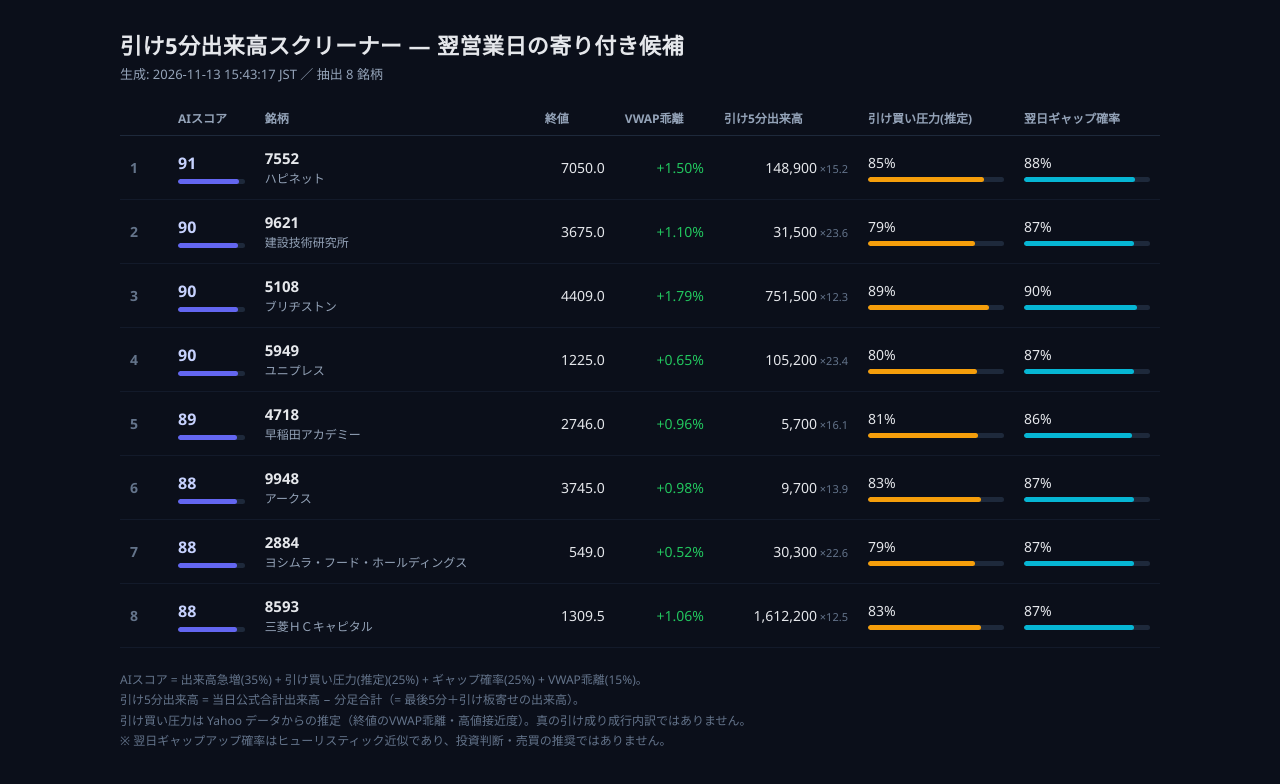
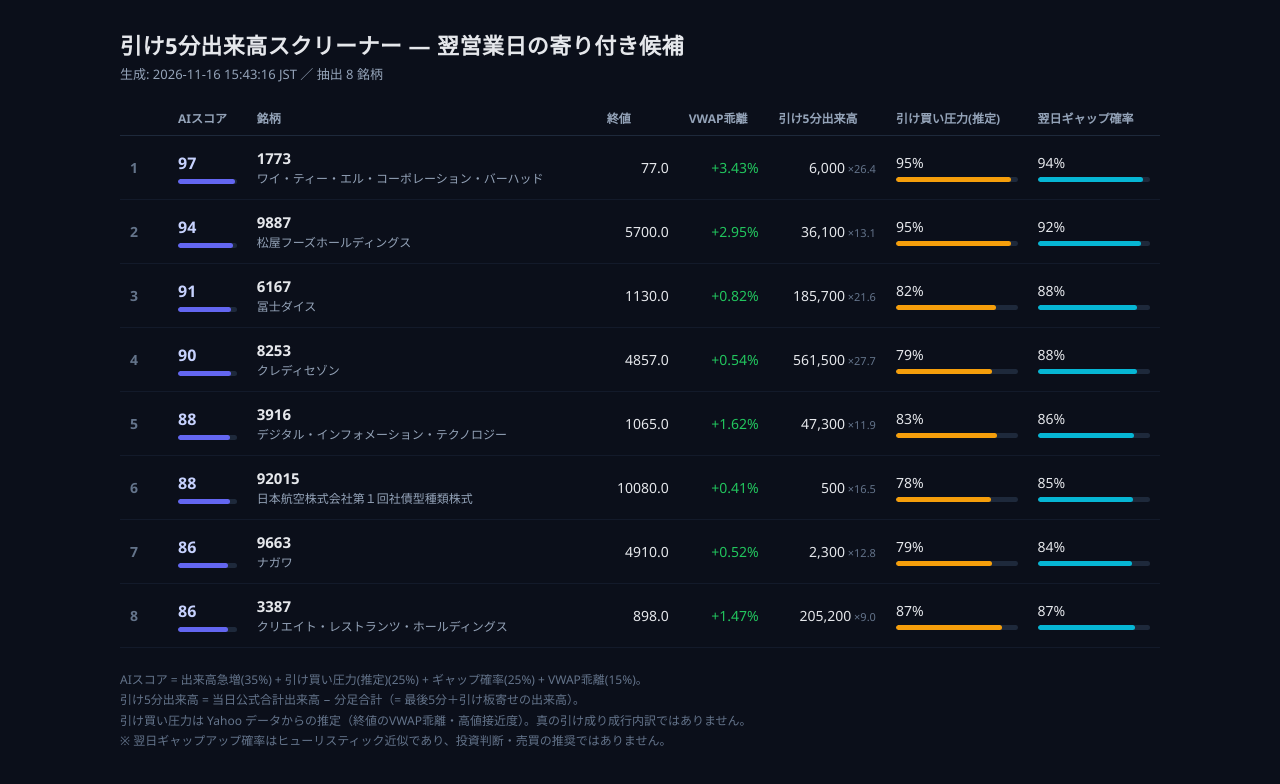
Before and after one commit to Ggtzamurai/hikike-screener-web, a plain HTML site: page index.html in a window 1280 px wide. Drawn offline with Linux system fonts and the light colour scheme.

Commit message:
screener update 2026-11-16 15:43

```diff
--- a/index.html
+++ b/index.html
@@ -4,7 +4,7 @@
 <meta http-equiv="Cache-Control" content="no-cache, no-store, must-revalidate">
 <meta http-equiv="Pragma" content="no-cache">
 <meta http-equiv="Expires" content="0">
-<title>引け5分出来高スクリーナー 2026-11-13</title>
+<title>引け5分出来高スクリーナー 2026-11-16</title>
 <style>
   :root { color-scheme: dark; }
   body { margin:0; background:#0b0f1a; color:#e5e7eb;
@@ -51,7 +51,7 @@
 </style></head>
 <body><div class="wrap">
   <h1>引け5分出来高スクリーナー — 翌営業日の寄り付き候補</h1>
-  <div class="meta">生成: 2026-11-13 15:43:17 JST ／ 抽出 8 銘柄</div>
+  <div class="meta">生成: 2026-11-16 15:43:16 JST ／ 抽出 8 銘柄</div>
 
   <div class="table-wrap"><table>
     <thead><tr>
@@ -61,90 +61,90 @@
     <tbody>
         <tr>
           <td class="rank" data-label="順位">1</td>
-          <td class="score" data-label="AIスコア"><span class="score-num">91</span>
-              <div class="bar"><div class="bar-fill" style="width:91%;background:#6366f1"></div></div></td>
-          <td class="sym"><b>7552</b><br><span class="nm">ハピネット</span></td>
-          <td class="num" data-label="終値">7050.0</td>
-          <td class="num" data-label="VWAP乖離" style="color:#22c55e">+1.50%</td>
-          <td class="num" data-label="引け5分出来高">148,900<span class="sub"> ×15.2</span></td>
-          <td data-label="引け買い圧力(推定)">85%<div class="bar"><div class="bar-fill" style="width:85%;background:#f59e0b"></div></div></td>
-          <td data-label="翌日ギャップ確率">88%<div class="bar"><div class="bar-fill" style="width:88%;background:#06b6d4"></div></div></td>
+          <td class="score" data-label="AIスコア"><span class="score-num">97</span>
+              <div class="bar"><div class="bar-fill" style="width:97%;background:#6366f1"></div></div></td>
+          <td class="sym"><b>1773</b><br><span class="nm">ワイ・ティー・エル・コーポレーション・バーハッド</span></td>
+          <td class="num" data-label="終値">77.0</td>
+          <td class="num" data-label="VWAP乖離" style="color:#22c55e">+3.43%</td>
+          <td class="num" data-label="引け5分出来高">6,000<span class="sub"> ×26.4</span></td>
+          <td data-label="引け買い圧力(推定)">95%<div class="bar"><div class="bar-fill" style="width:95%;background:#f59e0b"></div></div></td>
+          <td data-label="翌日ギャップ確率">94%<div class="bar"><div class="bar-fill" style="width:94%;background:#06b6d4"></div></div></td>
         </tr>
         <tr>
           <td class="rank" data-label="順位">2</td>
-          <td class="score" data-label="AIスコア"><span class="score-num">90</span>
-              <div class="bar"><div class="bar-fill" style="width:90%;background:#6366f1"></div></div></td>
-          <td class="sym"><b>9621</b><br><span class="nm">建設技術研究所</span></td>
-          <td class="num" data-label="終値">3675.0</td>
-          <td class="num" data-label="VWAP乖離" style="color:#22c55e">+1.10%</td>
-          <td class="num" data-label="引け5分出来高">31,500<span class="sub"> ×23.6</span></td>
-          <td data-label="引け買い圧力(推定)">79%<div class="bar"><div class="bar-fill" style="width:79%;background:#f59e0b"></div></div></td>
-          <td data-label="翌日ギャップ確率">87%<div class="bar"><div class="bar-fill" style="width:87%;background:#06b6d4"></div></div></td>
+          <td class="score" data-label="AIスコア"><span class="score-num">94</span>
+              <div class="bar"><div class="bar-fill" style="width:94%;background:#6366f1"></div></div></td>
+          <td class="sym"><b>9887</b><br><span class="nm">松屋フーズホールディングス</span></td>
+          <td class="num" data-label="終値">5700.0</td>
+          <td class="num" data-label="VWAP乖離" style="color:#22c55e">+2.95%</td>
+          <td class="num" data-label="引け5分出来高">36,100<span class="sub"> ×13.1</span></td>
+          <td data-label="引け買い圧力(推定)">95%<div class="bar"><div class="bar-fill" style="width:95%;background:#f59e0b"></div></div></td>
+          <td data-label="翌日ギャップ確率">92%<div class="bar"><div class="bar-fill" style="width:92%;background:#06b6d4"></div></div></td>
         </tr>
         <tr>
           <td class="rank" data-label="順位">3</td>
-          <td class="score" data-label="AIスコア"><span class="score-num">90</span>
-              <div class="bar"><div class="bar-fill" style="width:90%;background:#6366f1"></div></div></td>
-          <td class="sym"><b>5108</b><br><span class="nm">ブリヂストン</span></td>
-          <td class="num" data-label="終値">4409.0</td>
-          <td class="num" data-label="VWAP乖離" style="color:#22c55e">+1.79%</td>
-          <td class="num" data-label="引け5分出来高">751,500<span class="sub"> ×12.3</span></td>
-          <td data-label="引け買い圧力(推定)">89%<div class="bar"><div class="bar-fill" style="width:89%;background:#f59e0b"></div></div></td>
-          <td data-label="翌日ギャップ確率">90%<div class="bar"><div class="bar-fill" style="width:90%;background:#06b6d4"></div></div></td>
+          <td class="score" data-label="AIスコア"><span class="score-num">91</span>
+              <div class="bar"><div class="bar-fill" style="width:91%;background:#6366f1"></div></div></td>
+          <td class="sym"><b>6167</b><br><span class="nm">冨士ダイス</span></td>
+          <td class="num" data-label="終値">1130.0</td>
+          <td class="num" data-label="VWAP乖離" style="color:#22c55e">+0.82%</td>
+          <td class="num" data-label="引け5分出来高">185,700<span class="sub"> ×21.6</span></td>
+          <td data-label="引け買い圧力(推定)">82%<div class="bar"><div class="bar-fill" style="width:82%;background:#f59e0b"></div></div></td>
+          <td data-label="翌日ギャップ確率">88%<div class="bar"><div class="bar-fill" style="width:88%;background:#06b6d4"></div></div></td>
         </tr>
         <tr>
           <td class="rank" data-label="順位">4</td>
           <td class="score" data-label="AIスコア"><span class="score-num">90</span>
               <div class="bar"><div class="bar-fill" style="width:90%;background:#6366f1"></div></div></td>
-          <td class="sym"><b>5949</b><br><span class="nm">ユニプレス</span></td>
-          <td class="num" data-label="終値">1225.0</td>
-          <td class="num" data-label="VWAP乖離" style="color:#22c55e">+0.65%</td>
-          <td class="num" data-label="引け5分出来高">105,200<span class="sub"> ×23.4</span></td>
-          <td data-label="引け買い圧力(推定)">80%<div class="bar"><div class="bar-fill" style="width:80%;background:#f59e0b"></div></div></td>
-          <td data-label="翌日ギャップ確率">87%<div class="bar"><div class="bar-fill" style="width:87%;background:#06b6d4"></div></div></td>
+          <td class="sym"><b>8253</b><br><span class="nm">クレディセゾン</span></td>
+          <td class="num" data-label="終値">4857.0</td>
+          <td class="num" data-label="VWAP乖離" style="color:#22c55e">+0.54%</td>
+          <td class="num" data-label="引け5分出来高">561,500<span class="sub"> ×27.7</span></td>
+          <td data-label="引け買い圧力(推定)">79%<div class="bar"><div class="bar-fill" style="width:79%;background:#f59e0b"></div></div></td>
+          <td data-label="翌日ギャップ確率">88%<div class="bar"><div class="bar-fill" style="width:88%;background:#06b6d4"></div></div></td>
         </tr>
         <tr>
           <td class="rank" data-label="順位">5</td>
-          <td class="score" data-label="AIスコア"><span class="score-num">89</span>
-              <div class="bar"><div class="bar-fill" style="width:89%;background:#6366f1"></div></div></td>
-          <td class="sym"><b>4718</b><br><span class="nm">早稲田アカデミー</span></td>
-          <td class="num" data-label="終値">2746.0</td>
-          <td class="num" data-label="VWAP乖離" style="color:#22c55e">+0.96%</td>
-          <td class="num" data-label="引け5分出来高">5,700<span class="sub"> ×16.1</span></td>
-          <td data-label="引け買い圧力(推定)">81%<div class="bar"><div class="bar-fill" style="width:81%;background:#f59e0b"></div></div></td>
+          <td class="score" data-label="AIスコア"><span class="score-num">88</span>
+              <div class="bar"><div class="bar-fill" style="width:88%;background:#6366f1"></div></div></td>
+          <td class="sym"><b>3916</b><br><span class="nm">デジタル・インフォメーション・テクノロジー</span></td>
+          <td class="num" data-label="終値">1065.0</td>
+          <td class="num" data-label="VWAP乖離" style="color:#22c55e">+1.62%</td>
+          <td class="num" data-label="引け5分出来高">47,300<span class="sub"> ×11.9</span></td>
+          <td data-label="引け買い圧力(推定)">83%<div class="bar"><div class="bar-fill" style="width:83%;background:#f59e0b"></div></div></td>
           <td data-label="翌日ギャップ確率">86%<div class="bar"><div class="bar-fill" style="width:86%;background:#06b6d4"></div></div></td>
         </tr>
         <tr>
           <td class="rank" data-label="順位">6</td>
           <td class="score" data-label="AIスコア"><span class="score-num">88</span>
               <div class="bar"><div class="bar-fill" style="width:88%;background:#6366f1"></div></div></td>
-          <td class="sym"><b>9948</b><br><span class="nm">アークス</span></td>
-          <td class="num" data-label="終値">3745.0</td>
-          <td class="num" data-label="VWAP乖離" style="color:#22c55e">+0.98%</td>
-          <td class="num" data-label="引け5分出来高">9,700<span class="sub"> ×13.9</span></td>
-          <td data-label="引け買い圧力(推定)">83%<div class="bar"><div class="bar-fill" style="width:83%;background:#f59e0b"></div></div></td>
-          <td data-label="翌日ギャップ確率">87%<div class="bar"><div class="bar-fill" style="width:87%;background:#06b6d4"></div></div></td>
+          <td class="sym"><b>92015</b><br><span class="nm">日本航空株式会社第１回社債型種類株式</span></td>
+          <td class="num" data-label="終値">10080.0</td>
+          <td class="num" data-label="VWAP乖離" style="color:#22c55e">+0.41%</td>
+          <td class="num" data-label="引け5分出来高">500<span class="sub"> ×16.5</span></td>
+          <td data-label="引け買い圧力(推定)">78%<div class="bar"><div class="bar-fill" style="width:78%;background:#f59e0b"></div></div></td>
+          <td data-label="翌日ギャップ確率">85%<div class="bar"><div class="bar-fill" style="width:85%;background:#06b6d4"></div></div></td>
         </tr>
         <tr>
           <td class="rank" data-label="順位">7</td>
-          <td class="score" data-label="AIスコア"><span class="score-num">88</span>
-              <div class="bar"><div class="bar-fill" style="width:88%;background:#6366f1"></div></div></td>
-          <td class="sym"><b>2884</b><br><span class="nm">ヨシムラ・フード・ホールディングス</span></td>
-          <td class="num" data-label="終値">549.0</td>
+          <td class="score" data-label="AIスコア"><span class="score-num">86</span>
+              <div class="bar"><div class="bar-fill" style="width:86%;background:#6366f1"></div></div></td>
+          <td class="sym"><b>9663</b><br><span class="nm">ナガワ</span></td>
+          <td class="num" data-label="終値">4910.0</td>
           <td class="num" data-label="VWAP乖離" style="color:#22c55e">+0.52%</td>
-          <td class="num" data-label="引け5分出来高">30,300<span class="sub"> ×22.6</span></td>
+          <td class="num" data-label="引け5分出来高">2,300<span class="sub"> ×12.8</span></td>
           <td data-label="引け買い圧力(推定)">79%<div class="bar"><div class="bar-fill" style="width:79%;background:#f59e0b"></div></div></td>
-          <td data-label="翌日ギャップ確率">87%<div class="bar"><div class="bar-fill" style="width:87%;background:#06b6d4"></div></div></td>
+          <td data-label="翌日ギャップ確率">84%<div class="bar"><div class="bar-fill" style="width:84%;background:#06b6d4"></div></div></td>
         </tr>
         <tr>
           <td class="rank" data-label="順位">8</td>
-          <td class="score" data-label="AIスコア"><span class="score-num">88</span>
-              <div class="bar"><div class="bar-fill" style="width:88%;background:#6366f1"></div></div></td>
-          <td class="sym"><b>8593</b><br><span class="nm">三菱ＨＣキャピタル</span></td>
-          <td class="num" data-label="終値">1309.5</td>
-          <td class="num" data-label="VWAP乖離" style="color:#22c55e">+1.06%</td>
-          <td class="num" data-label="引け5分出来高">1,612,200<span class="sub"> ×12.5</span></td>
-          <td data-label="引け買い圧力(推定)">83%<div class="bar"><div class="bar-fill" style="width:83%;background:#f59e0b"></div></div></td>
+          <td class="score" data-label="AIスコア"><span class="score-num">86</span>
+              <div class="bar"><div class="bar-fill" style="width:86%;background:#6366f1"></div></div></td>
+          <td class="sym"><b>3387</b><br><span class="nm">クリエイト・レストランツ・ホールディングス</span></td>
+          <td class="num" data-label="終値">898.0</td>
+          <td class="num" data-label="VWAP乖離" style="color:#22c55e">+1.47%</td>
+          <td class="num" data-label="引け5分出来高">205,200<span class="sub"> ×9.0</span></td>
+          <td data-label="引け買い圧力(推定)">87%<div class="bar"><div class="bar-fill" style="width:87%;background:#f59e0b"></div></div></td>
           <td data-label="翌日ギャップ確率">87%<div class="bar"><div class="bar-fill" style="width:87%;background:#06b6d4"></div></div></td>
         </tr></tbody>
   </table></div>
```
